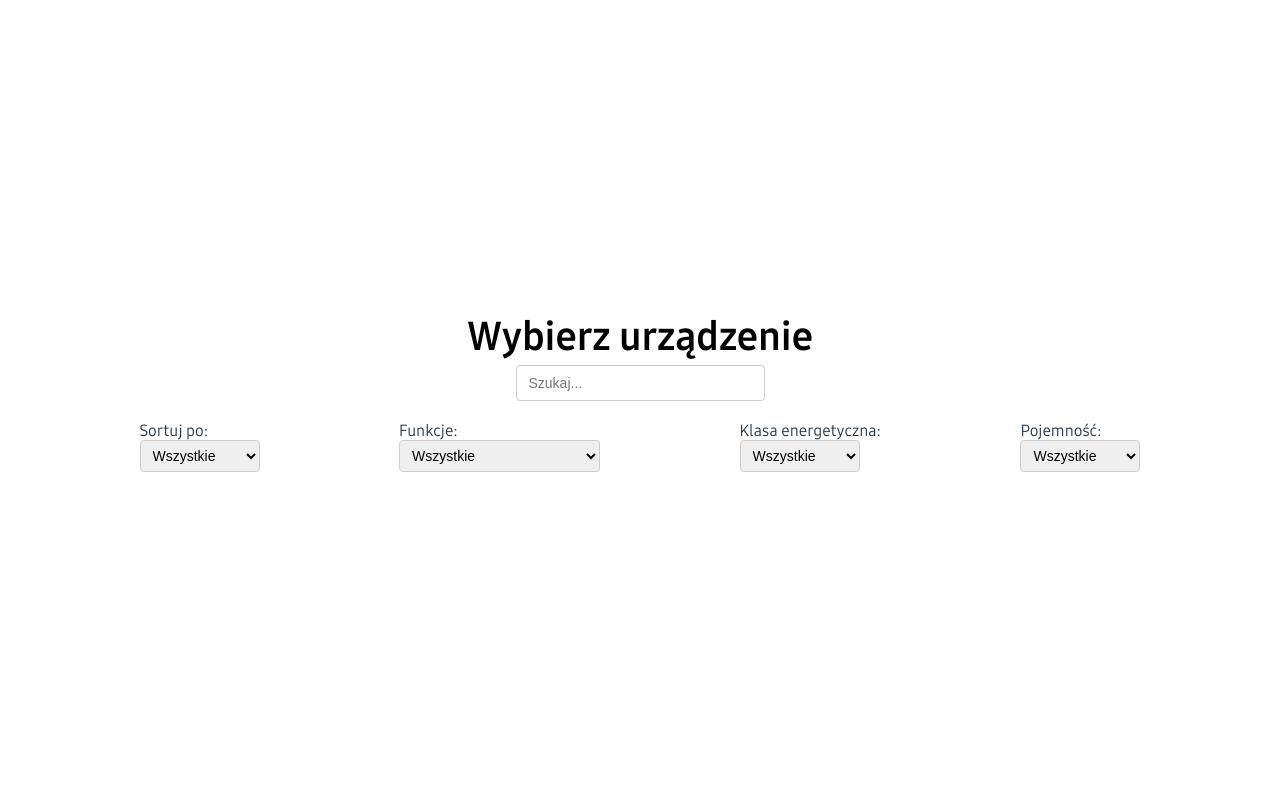
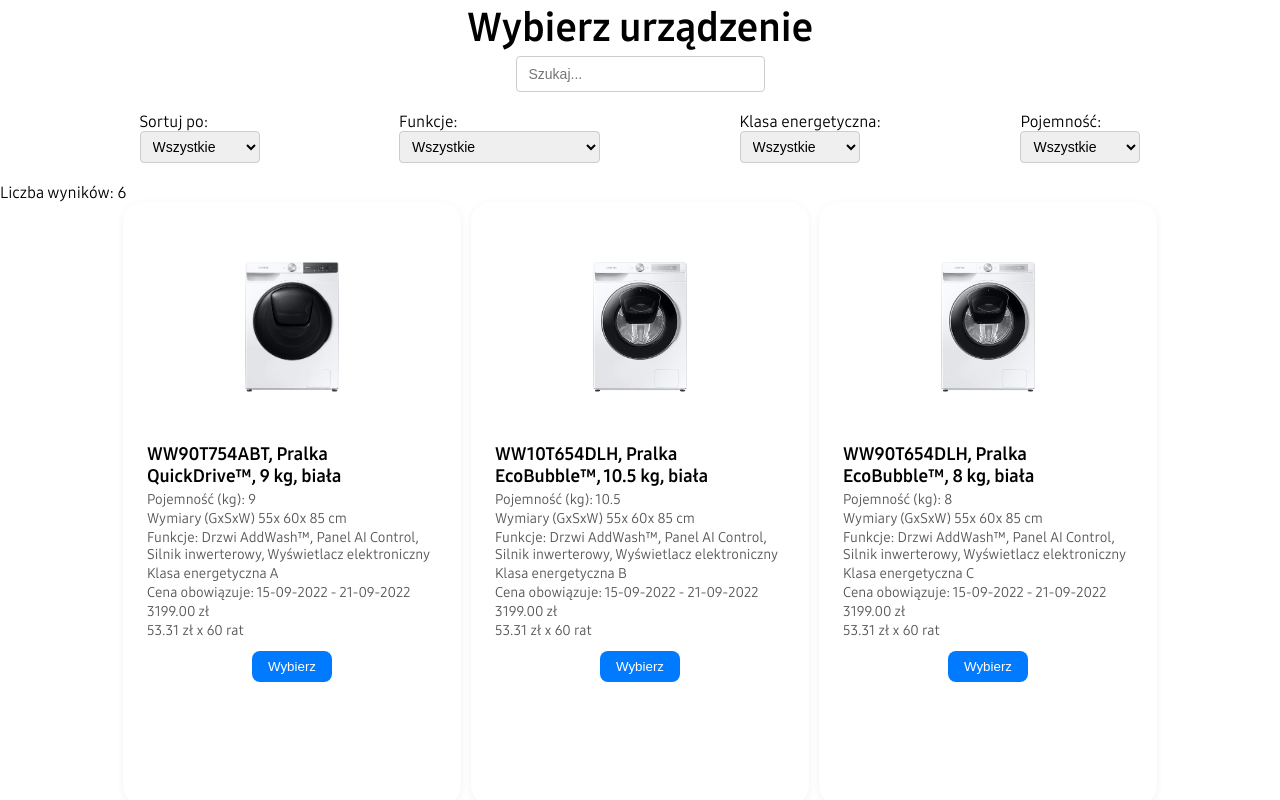
Before and after one commit to ferdek007/cheil-dev-task, a React (Vite) app: page / in a window 1280 px wide. Shown: the top 800 px of the page. Built offline with nearby package versions, Linux system fonts and the light colour scheme.

Commit message:
added product cards with feed and minor changes

```diff
--- a/src/App.css
+++ /dev/null
@@ -1,45 +0,0 @@
-/* #root {
-  max-width: 1280px;
-  margin: 0 auto;
-  padding: 2rem;
-  text-align: center;
-} */
-
-.logo {
-  height: 6em;
-  padding: 1.5em;
-  will-change: filter;
-  transition: filter 300ms;
-}
-
-.logo:hover {
-  filter: drop-shadow(0 0 2em #646cffaa);
-}
-
-.logo.react:hover {
-  filter: drop-shadow(0 0 2em #61dafbaa);
-}
-
-@keyframes logo-spin {
-  from {
-    transform: rotate(0deg);
-  }
-
-  to {
-    transform: rotate(360deg);
-  }
-}
-
-@media (prefers-reduced-motion: no-preference) {
-  a:nth-of-type(2) .logo {
-    animation: logo-spin infinite 20s linear;
-  }
-}
-
-.card {
-  padding: 2em;
-}
-
-.read-the-docs {
-  color: #888;
-}
--- a/src/App.tsx
+++ b/src/App.tsx
@@ -1,10 +1,9 @@
 import { useState } from 'react'
 import productsData from './data/products.json'
-import { type Product } from './types/types'
-import './App.css'
 import { Header } from './components/Header/Header'
 import { SearchBar } from './components/SearchBar/SearchBar'
 import { FiltersBar } from './components/FiltersBar/FiltersBar'
+import { Feed } from './components/Feed/Feed'
 
 export const App = () => {
   const [search, setSearch] = useState('')
@@ -16,11 +15,29 @@
   })
   const [selectedProducts, setSelectedProducts] = useState<number[]>([])
 
+  let filteredProducts = productsData
+
+  const toggleSelect = (id: number) => {
+    setSelectedProducts((prev) =>
+      prev.includes(id) ? prev.filter((pid) => pid !== id) : [...prev, id]
+    );
+  };
+
   return (
-    <>
+    <div className="app-container">
       <Header />
       <SearchBar search={search} setSearch={setSearch} />
       <FiltersBar filters={filters} setFilters={setFilters} />
-    </>
+
+      <div className="products-count">
+        <p>Liczba wyników: {filteredProducts.length}</p>
+      </div>
+
+      <Feed
+        products={filteredProducts}
+        selectedProducts={selectedProducts}
+        toggleSelect={toggleSelect}
+      />
+    </div>
   )
 }
--- /dev/null
+++ b/src/components/Feed/Feed.css
@@ -0,0 +1,23 @@
+.products-grid {
+    display: grid;
+    grid-template-columns: repeat(3, minmax(0, 338px));
+    justify-content: center;
+    width: 100%;
+    gap: 10px;
+    max-width: 1034px;
+    margin: 0 auto;
+}
+
+@media (max-width: 1024px) {
+    .products-grid {
+        grid-template-columns: repeat(2, 338px);
+        /* 2 on medium screens */
+    }
+}
+
+@media (max-width: 600px) {
+    .products-grid {
+        grid-template-columns: 338px;
+        /* 1 on small screens */
+    }
+}
--- /dev/null
+++ b/src/components/Feed/Feed.tsx
@@ -0,0 +1,24 @@
+import { type Product } from '../../types/types'
+import { ProductCard } from '../ProductCard/ProductCard'
+import './Feed.css'
+
+interface FeedProps {
+    products: Product[];
+    selectedProducts: number[];
+    toggleSelect: (id: number) => void;
+}
+
+export const Feed = ({ products, selectedProducts, toggleSelect }: FeedProps) => {
+    return (
+        <div className="products-grid">
+            {products.map((product) => (
+                <ProductCard
+                    key={product.id}
+                    product={product}
+                    selected={selectedProducts.includes(product.id)}
+                    toggleSelect={toggleSelect}
+                />
+            ))}
+        </div>
+    )
+}
--- a/src/components/FiltersBar/FiltersBar.css
+++ b/src/components/FiltersBar/FiltersBar.css
@@ -1,10 +1,10 @@
-.filters-container {
+.filters-bar-container {
     display: flex;
     justify-content: space-evenly;
     margin-bottom: 20px;
 }
 
-.filters-container select {
+.filters-bar-container select {
     padding: 6px 8px;
     font-size: 14px;
     border-radius: 4px;
--- a/src/components/FiltersBar/FiltersBar.tsx
+++ b/src/components/FiltersBar/FiltersBar.tsx
@@ -32,7 +32,7 @@
 
 export const FiltersBar = ({ filters, setFilters }: Props) => {
     return (
-        <div className="filters-container">
+        <div className="filters-bar-container">
             <div>
                 <label htmlFor='sort-by-select'>Sortuj po:</label>
                 <br />
@@ -93,5 +93,5 @@
                 </select>
             </div>
         </div >
-    );
-};
+    )
+}
--- /dev/null
+++ b/src/components/ProductCard/ProductCard.css
@@ -0,0 +1,57 @@
+.product-card {
+    background-color: #ffffff;
+    /* border: 2px solid #e0e0e0; */
+    border-radius: 20px;
+    padding: 25px 24px;
+    max-width: 338px;
+    width: 100%;
+    height: 603px;
+    text-align: center;
+    transition: border-color 0.3s ease, box-shadow 0.3s ease;
+    box-shadow: 0 2px 8px rgba(0, 0, 0, 0.05);
+}
+
+.text-wrapper {
+    text-align: left;
+}
+
+.product-card.selected {
+    border-color: #007bff;
+    box-shadow: 0 4px 12px rgba(0, 123, 255, 0.2);
+}
+
+.product-image {
+    width: 200px;
+    height: 200px;
+    object-fit: contain;
+    margin-bottom: 12px;
+}
+
+.product-card h3 {
+    font-size: 18px;
+    line-height: 22px;
+    font-weight: 700;
+    margin-bottom: 4px;
+    color: #000000;
+}
+
+.product-card p {
+    font-size: 14px;
+    color: #555;
+    margin: 2px 0;
+}
+
+.product-card button {
+    margin-top: 10px;
+    padding: 8px 16px;
+    background-color: #007bff;
+    color: white;
+    border: none;
+    border-radius: 8px;
+    cursor: pointer;
+    transition: background-color 0.3s ease;
+}
+
+.product-card button:hover {
+    background-color: #0056b3;
+}
--- /dev/null
+++ b/src/components/ProductCard/ProductCard.tsx
@@ -0,0 +1,34 @@
+import { type Product } from '../../types/types'
+import './ProductCard.css'
+
+interface Props {
+    product: Product;
+    selected: boolean;
+    toggleSelect: (id: number) => void;
+}
+
+export const ProductCard = ({ product, selected, toggleSelect }: Props) => {
+    return (
+        <div className={`product-card ${selected ? 'selected' : ''}`}>
+            <img src={product.image} alt={product.code} className="product-image" />
+            <div className='text-wrapper'>
+                <h3>{product.code}, {product.name}, {product.volume_kg} kg, {product.colour}</h3>
+                <p>{'Pojemność (kg): '} {product.volume_kg}</p>
+                <p>{'Wymiary (GxSxW)'} {product.dimensions.length_cm}
+                    x {product.dimensions.width_cm}
+                    x {product.dimensions.height_cm} cm
+                </p>
+                <p>Funkcje: {product.addWashDoor ? 'Drzwi AddWash™, ' : ''}{product.panelAIControl ? 'Panel AI Control, ' : ''}
+                    {product.inverterDutyMotor ? 'Silnik inwerterowy, ' : ''}{product.electronicDisplay ? 'Wyświetlacz elektroniczny' : ''}
+                </p>
+                <p>Klasa energetyczna {product.energyClass}</p>
+                <p>Cena obowiązuje: {product.priceStart} - {product.priceEnd}</p>
+                <p>{product.price_pln.toFixed(2)} zł</p>
+                <p>{product.instalments.rate} zł x {product.instalments.amount} rat</p>
+            </div>
+            <button onClick={() => toggleSelect(product.id)}>
+                {selected ? 'Wybrane' : 'Wybierz'}
+            </button>
+        </div>
+    )
+}
--- a/src/index.css
+++ b/src/index.css
@@ -5,57 +5,23 @@
   box-sizing: border-box;
 }
 
+*,
+*::before,
+*::after {
+  box-sizing: border-box;
+}
+
 body {
   font-family: 'SamsungOne', sans-serif;
   margin: 0;
   display: flex;
-  place-items: center;
-  min-width: 320px;
+  flex-direction: column;
+  align-items: center;
+  width: 100%;
   min-height: 100vh;
+  overflow-x: hidden;
 }
 
-a {
-  font-weight: 500;
-  color: #646cff;
-  text-decoration: inherit;
-}
-
-a:hover {
-  color: #535bf2;
-}
-
-button {
-  border-radius: 8px;
-  border: 1px solid transparent;
-  padding: 0.6em 1.2em;
-  font-size: 1em;
-  font-weight: 500;
-  font-family: inherit;
-  background-color: #1a1a1a;
-  cursor: pointer;
-  transition: border-color 0.25s;
-}
-
-button:hover {
-  border-color: #646cff;
-}
-
-button:focus,
-button:focus-visible {
-  outline: 4px auto -webkit-focus-ring-color;
-}
-
-@media (prefers-color-scheme: light) {
-  :root {
-    color: #213547;
-    background-color: #ffffff;
-  }
-
-  a:hover {
-    color: #747bff;
-  }
-
-  button {
-    background-color: #f9f9f9;
-  }
-}
+/* .app-container {
+  display: flex;
+} */
--- a/src/types/types.ts
+++ b/src/types/types.ts
@@ -10,7 +10,7 @@
         height_cm: number;
         length_cm: number;
     };
-    energyClass: 'A' | 'B' | 'C' | 'D' | 'E' | 'F';
+    energyClass: string;
     addWashDoor: boolean;
     panelAIControl: boolean;
     inverterDutyMotor: boolean;
```
